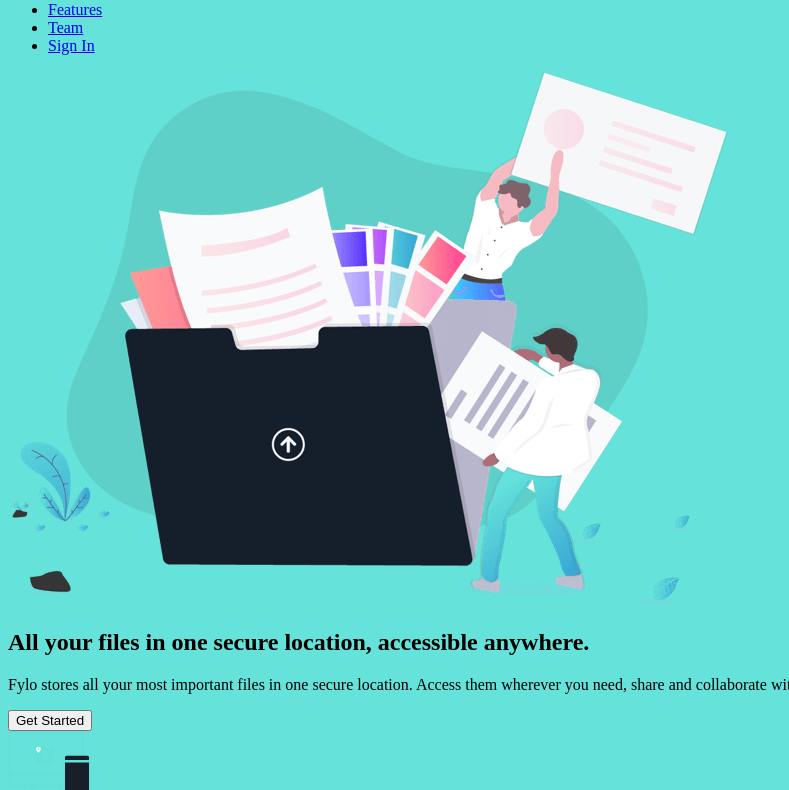
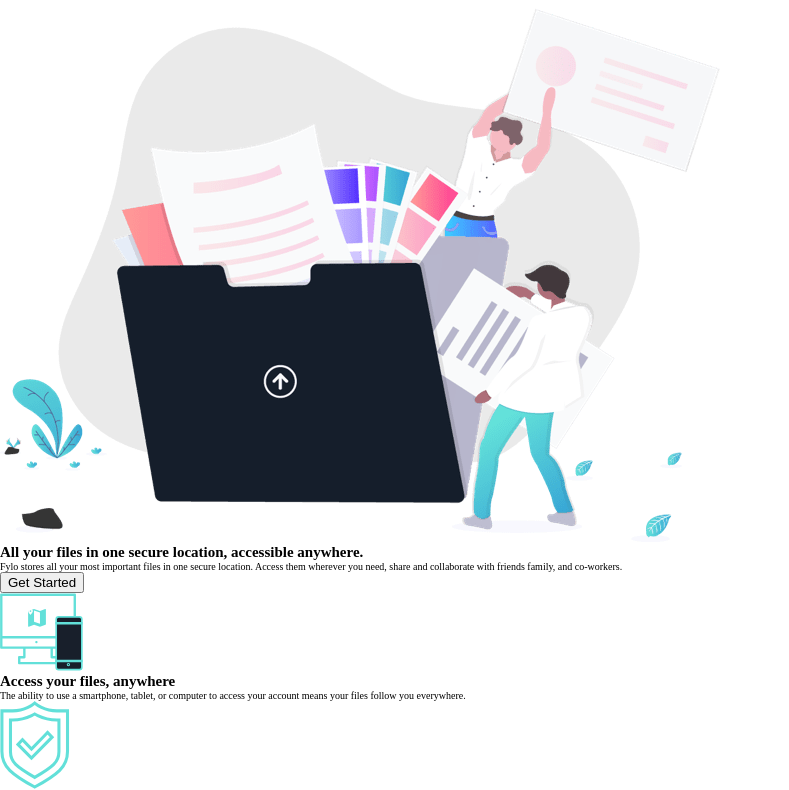
Before and after one commit to dj51234/dark-website-landing, a website: page index.html in a window 1280 px wide. Shown: the part 79-869 px from the top of the page, without its empty margins (0-789 px from the left). Drawn offline with Linux system fonts and the light colour scheme.

Commit message:
added some base styles

```diff
--- a/styles/scss/_globals.sass
+++ b/styles/scss/_globals.sass
@@ -16,3 +16,13 @@ ul
   list-style-type: none
   margin: 0
   padding: 0
+
+a
+  color: $white
+  text-decoration: none
+  border-bottom: 1px solid transparent
+  transition: $transition border-color, $transition color
+
+a:hover
+  color: $cyan
+  border-color: $cyan
--- a/styles/scss/main.sass
+++ b/styles/scss/main.sass
@@ -1,6 +1,3 @@
-/* Typography CDN */
 @import url('https://fonts.googleapis.com/css?family=Open+Sans:400,700|Raleway:400,700&display=swap')
 @import './_vars.sass'
-
-body
-    background: $cyan
+@import './_globals.sass'
```
Also changed, not shown: styles/css/main.css, 1 other file.
